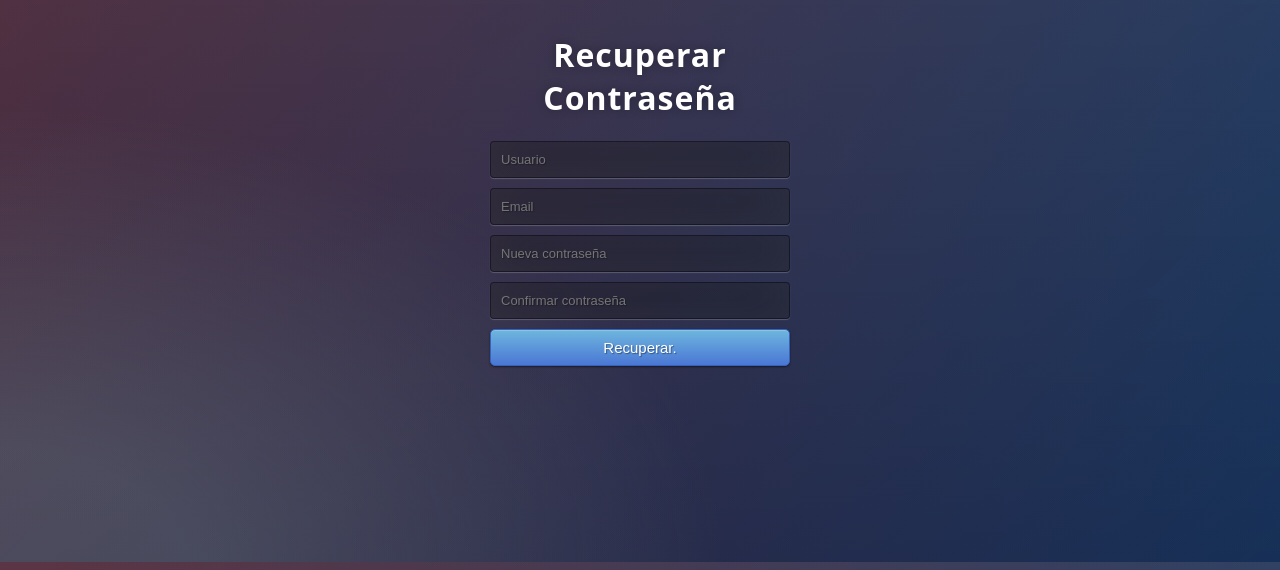
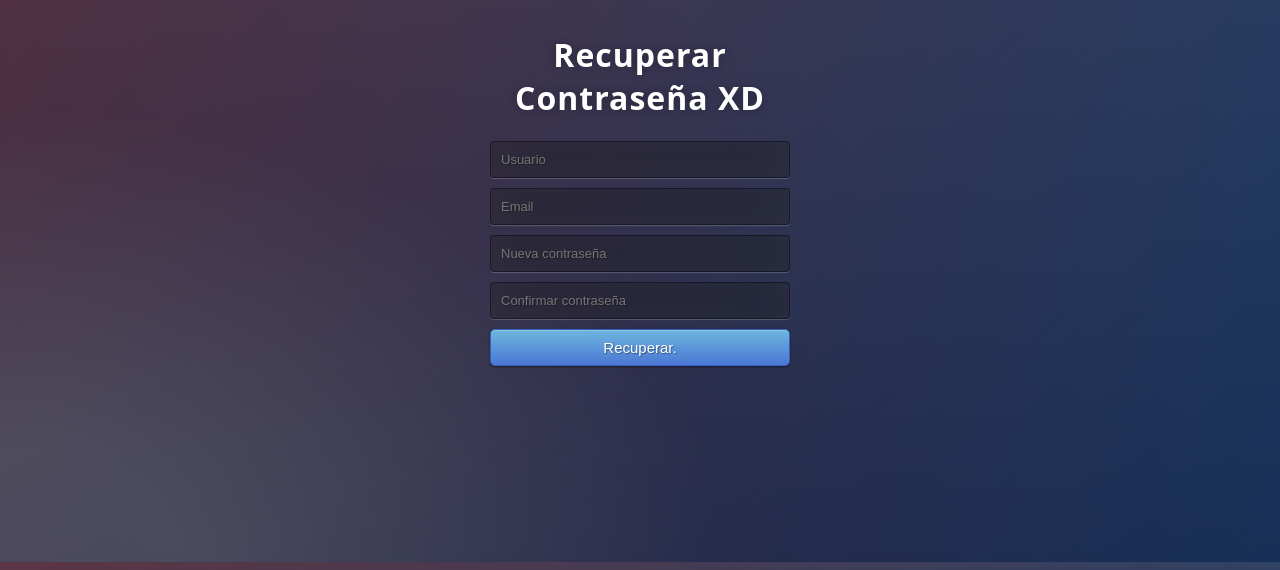
Before and after one commit to JuanMaVelezPa/CafeteriaGrupoF, a plain HTML site: page passwordLost.html in a window 1280 px wide. Shown: the part 238-808 px from the top of the page. Drawn offline with Linux system fonts and the light colour scheme.

Commit message:
Carita felix en Restablecer Contraseña - Prueba

```diff
--- a/passwordLost.html
+++ b/passwordLost.html
@@ -7,7 +7,7 @@
 </head>
 <body>
     <div class="login">
-    <h1>Recuperar Contraseña</h1>
+    <h1>Recuperar Contraseña XD</h1>
     <form method="post">
          <link rel="stylesheet" type="text/css" href="estilos/post.css" />
          <img src="imagenes/logo_misionTic.png" class="imgLogo"  alt="">
```
